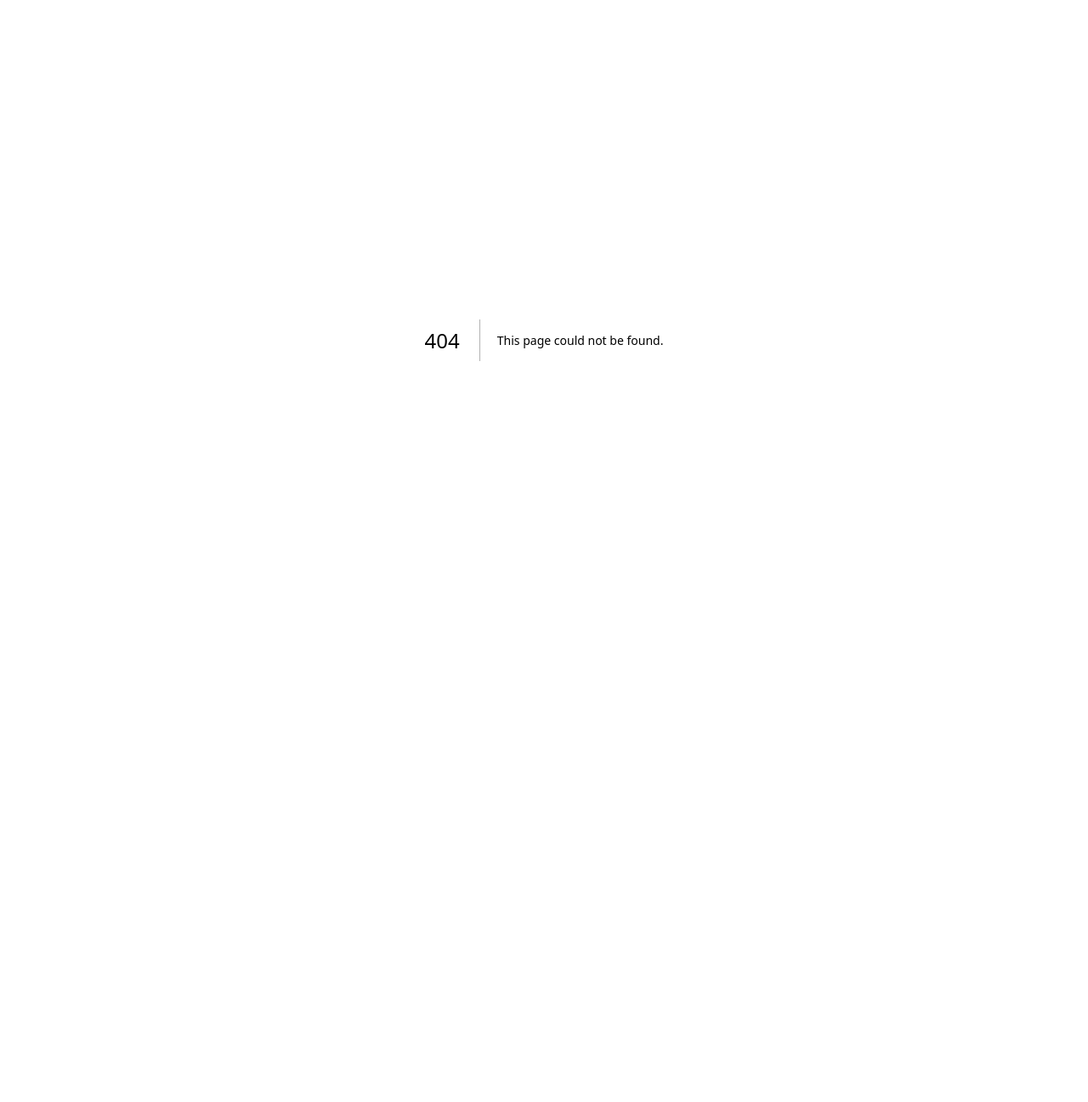
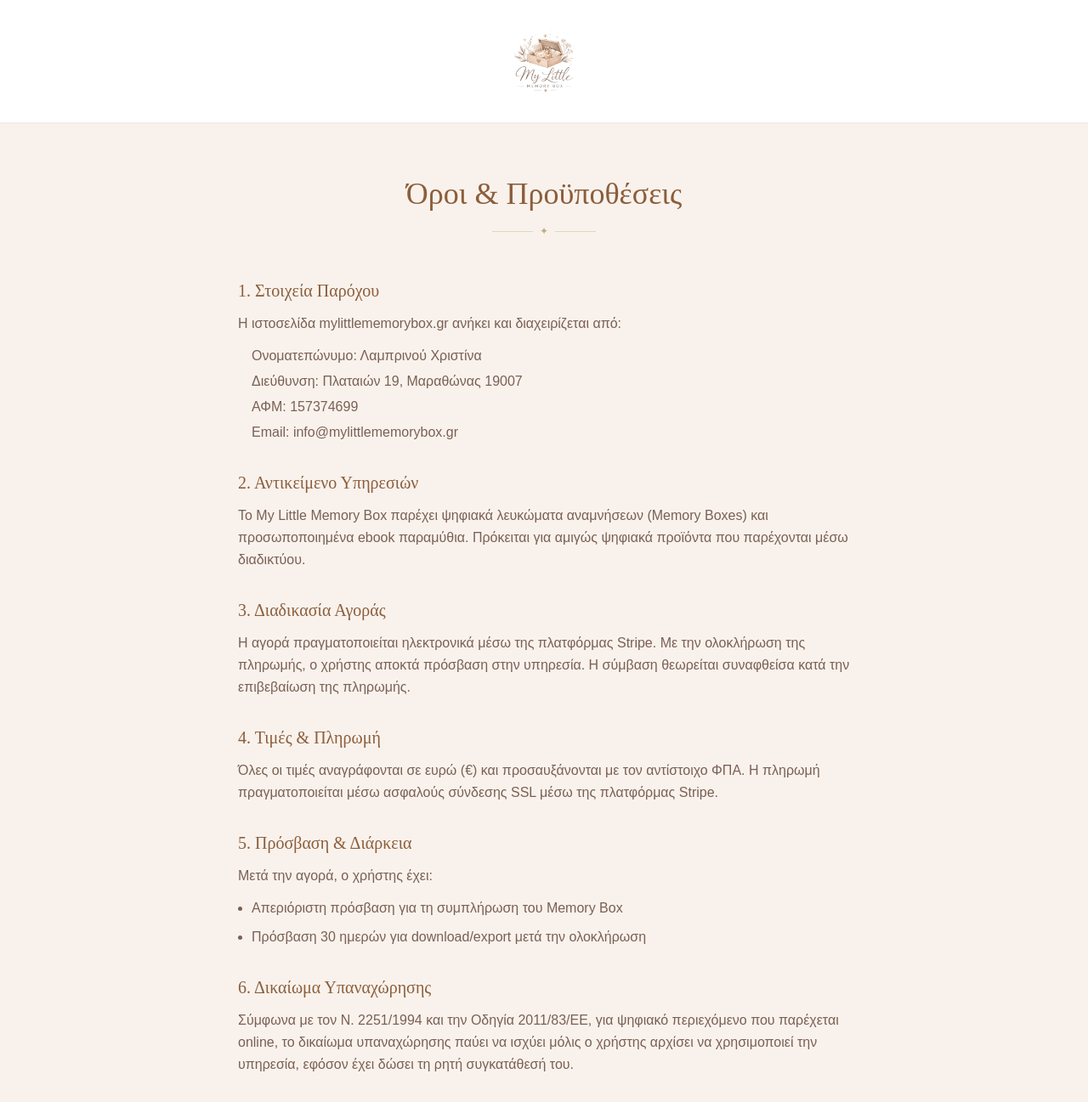
Before and after one commit to mylittlememorybox/My-little-memory-box, a Next.js app: page /terms in a window 1280 px wide. Before the commit this address had no page. Shown: the top 1297 px of the page at 85% size. Before the commit the page ends 800 px from the top, so only its background shows below. Built offline with nearby package versions, Linux system fonts and the light colour scheme.

Commit message:
Create page.tsx

```diff
--- /dev/null
+++ b/app/terms/page.tsx
@@ -0,0 +1,97 @@
+export default function TermsPage() {
+  return (
+    <div className="min-h-screen bg-[#F9F2EC]">
+      <header className="bg-white shadow-sm">
+        <div className="max-w-3xl mx-auto px-6 py-6 flex justify-center">
+          <a href="/" className="hover:opacity-80 transition-opacity">
+            <img src="/logo.png" alt="My Little Memory Box" className="w-24 h-auto" />
+          </a>
+        </div>
+      </header>
+
+      <div className="max-w-3xl mx-auto px-6 py-16">
+        <h1 className="text-4xl font-serif text-[#8B5E3C] mb-4 text-center">
+          Όροι & Προϋποθέσεις
+        </h1>
+        <div className="flex items-center justify-center gap-2 mb-12">
+          <div className="w-12 h-px bg-[#C4A882] opacity-40" />
+          <span className="text-[#C4A882] text-xs">✦</span>
+          <div className="w-12 h-px bg-[#C4A882] opacity-40" />
+        </div>
+
+        <div className="space-y-8 text-[#7A6055] font-light leading-relaxed">
+
+          <section>
+            <h2 className="text-xl font-serif text-[#8B5E3C] mb-3">1. Στοιχεία Παρόχου</h2>
+            <p>Η ιστοσελίδα mylittlememorybox.gr ανήκει και διαχειρίζεται από:</p>
+            <ul className="mt-3 space-y-1 pl-4">
+              <li><strong>Ονοματεπώνυμο:</strong> Λαμπρινού Χριστίνα</li>
+              <li><strong>Διεύθυνση:</strong> Πλαταιών 19, Μαραθώνας 19007</li>
+              <li><strong>ΑΦΜ:</strong> 157374699</li>
+              <li><strong>Email:</strong> info@mylittlememorybox.gr</li>
+            </ul>
+          </section>
+
+          <section>
+            <h2 className="text-xl font-serif text-[#8B5E3C] mb-3">2. Αντικείμενο Υπηρεσιών</h2>
+            <p>Το My Little Memory Box παρέχει ψηφιακά λευκώματα αναμνήσεων (Memory Boxes) και προσωποποιημένα ebook παραμύθια. Πρόκειται για αμιγώς ψηφιακά προϊόντα που παρέχονται μέσω διαδικτύου.</p>
+          </section>
+
+          <section>
+            <h2 className="text-xl font-serif text-[#8B5E3C] mb-3">3. Διαδικασία Αγοράς</h2>
+            <p>Η αγορά πραγματοποιείται ηλεκτρονικά μέσω της πλατφόρμας Stripe. Με την ολοκλήρωση της πληρωμής, ο χρήστης αποκτά πρόσβαση στην υπηρεσία. Η σύμβαση θεωρείται συναφθείσα κατά την επιβεβαίωση της πληρωμής.</p>
+          </section>
+
+          <section>
+            <h2 className="text-xl font-serif text-[#8B5E3C] mb-3">4. Τιμές & Πληρωμή</h2>
+            <p>Όλες οι τιμές αναγράφονται σε ευρώ (€) και προσαυξάνονται με τον αντίστοιχο ΦΠΑ. Η πληρωμή πραγματοποιείται μέσω ασφαλούς σύνδεσης SSL μέσω της πλατφόρμας Stripe.</p>
+          </section>
+
+          <section>
+            <h2 className="text-xl font-serif text-[#8B5E3C] mb-3">5. Πρόσβαση & Διάρκεια</h2>
+            <p>Μετά την αγορά, ο χρήστης έχει:</p>
+            <ul className="mt-3 space-y-2 pl-4 list-disc">
+              <li>Απεριόριστη πρόσβαση για τη συμπλήρωση του Memory Box</li>
+              <li>Πρόσβαση 30 ημερών για download/export μετά την ολοκλήρωση</li>
+            </ul>
+          </section>
+
+          <section>
+            <h2 className="text-xl font-serif text-[#8B5E3C] mb-3">6. Δικαίωμα Υπαναχώρησης</h2>
+            <p>Σύμφωνα με τον Ν. 2251/1994 και την Οδηγία 2011/83/ΕΕ, για ψηφιακό περιεχόμενο που παρέχεται online, το δικαίωμα υπαναχώρησης παύει να ισχύει μόλις ο χρήστης αρχίσει να χρησιμοποιεί την υπηρεσία, εφόσον έχει δώσει τη ρητή συγκατάθεσή του.</p>
+          </section>
+
+          <section>
+            <h2 className="text-xl font-serif text-[#8B5E3C] mb-3">7. Πνευματική Ιδιοκτησία</h2>
+            <p>Όλο το περιεχόμενο της ιστοσελίδας (σχέδια, κείμενα, εικόνες, λογότυπο) αποτελεί πνευματική ιδιοκτησία του My Little Memory Box και προστατεύεται από την ισχύουσα νομοθεσία. Απαγορεύεται η αναπαραγωγή χωρίς γραπτή άδεια.</p>
+          </section>
+
+          <section>
+            <h2 className="text-xl font-serif text-[#8B5E3C] mb-3">8. Περιορισμός Ευθύνης</h2>
+            <p>Το My Little Memory Box δεν φέρει ευθύνη για τεχνικά προβλήματα που οφείλονται σε τρίτους παρόχους (Stripe, Vercel, Zoho). Καταβάλλεται κάθε δυνατή προσπάθεια για αδιάλειπτη λειτουργία της υπηρεσίας.</p>
+          </section>
+
+          <section>
+            <h2 className="text-xl font-serif text-[#8B5E3C] mb-3">9. Εφαρμοστέο Δίκαιο</h2>
+            <p>Οι παρόντες όροι διέπονται από το Ελληνικό Δίκαιο. Για οποιαδήποτε διαφορά αρμόδια είναι τα Δικαστήρια της Αθήνας.</p>
+          </section>
+
+          <section>
+            <h2 className="text-xl font-serif text-[#8B5E3C] mb-3">10. Επικοινωνία</h2>
+            <p>Για οποιαδήποτε απορία ή παράπονο επικοινωνήστε μαζί μας στο: <a href="mailto:info@mylittlememorybox.gr" className="text-[#C4A882] hover:text-[#8B5E3C]">info@mylittlememorybox.gr</a></p>
+          </section>
+
+          <p className="text-xs text-[#B09880] pt-8 border-t border-[rgba(196,168,130,0.2)]">
+            Τελευταία ενημέρωση: Μάιος 2026
+          </p>
+        </div>
+      </div>
+
+      <footer className="bg-[#F2E8DE] py-8 px-6 text-center border-t border-[rgba(196,168,130,0.2)] mt-12">
+        <p className="text-xs font-light text-[#B09880]">
+          © 2025 My Little Memory Box - Όλα τα δικαιώματα διατηρούνται
+        </p>
+      </footer>
+    </div>
+  );
+}
```
